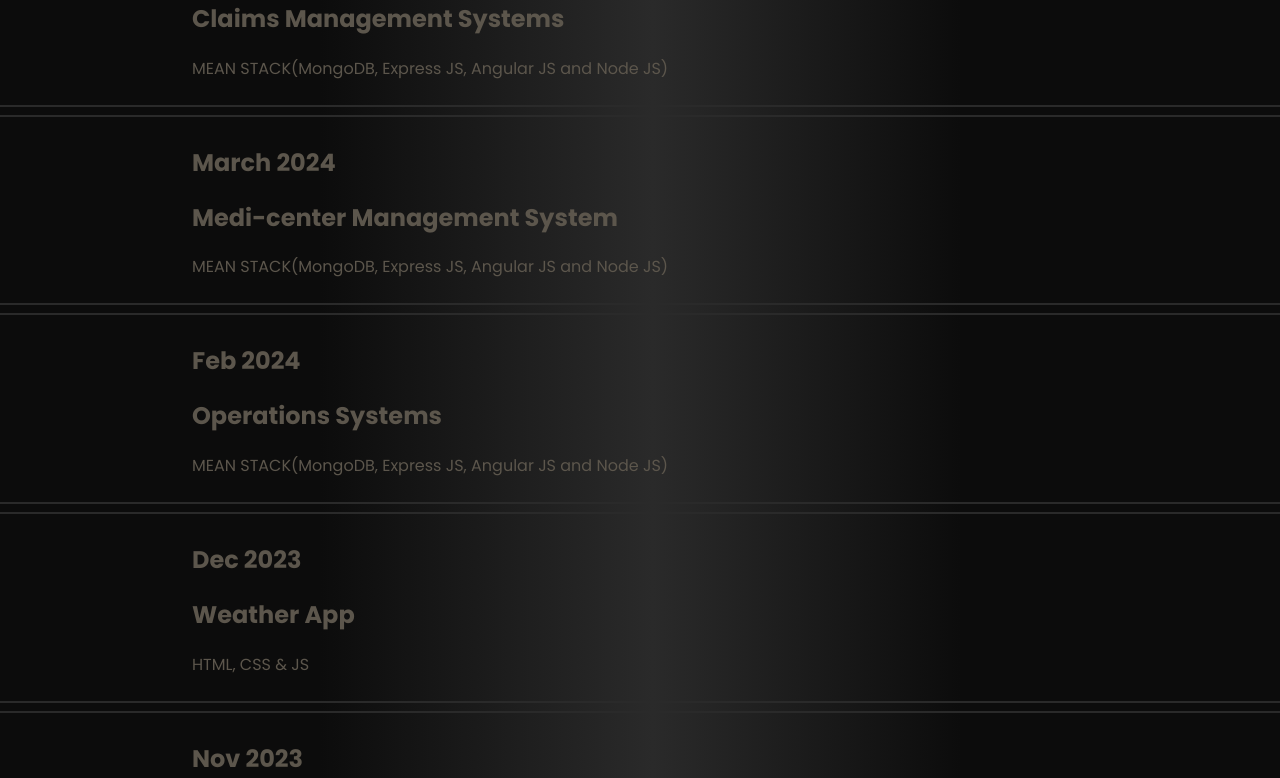
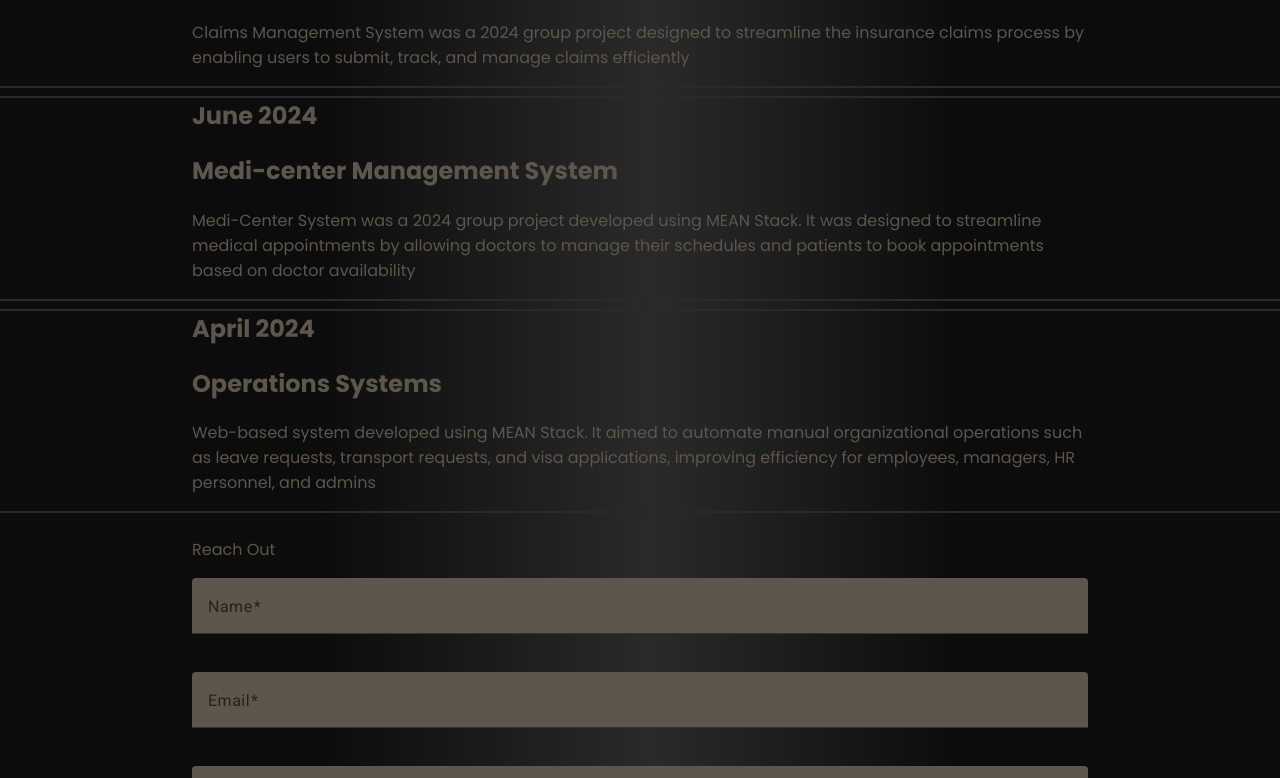
Before and after one commit to Simphiwe20/portfolio-website, an Angular app: page /home/projects in a window 1280 px wide. Shown: the part 1242-2020 px from the top of the page. Built offline with nearby package versions, Linux system fonts and the light colour scheme; a web font is replaced by a local one.

Commit message:
minor changes

```diff
--- a/src/app/components/home/home.component.html
+++ b/src/app/components/home/home.component.html
@@ -1,7 +1,4 @@
 <div #home class="main-container full-height flex gap column center-center">
-    <!-- <div class="cursor" id="cursor">
-
-    </div> -->
     <div class="width-95 height-95">
         <header class=" full-width flex spacebetween ">
             <div>
--- a/src/app/components/projects/projects.component.html
+++ b/src/app/components/projects/projects.component.html
@@ -4,20 +4,22 @@
             <p class="title width-70">Previous Work</p>
         </div>
         <div class="projects" *ngFor="let project of projects">
-            <hr>
+            <hr class="no-m">
             <div class="middle"></div>
             <div class="project flex center-center hover">
-                <div class="width-70 flex gap-2">
-                    <a [href]="project.link" target="_blank">
-                        <h2>{{project.year}}</h2>
-                        <div class="">
+                <a class="width-70 "  [href]="project.link" target="_blank">
+
+                    <div class="flex column">
+                        <h2 class="no-m">{{project.year}}</h2>
+                        <div>
                             <h2>{{project.name}}</h2>
-                            <p>{{project.technologies}}</p>
+                            <p>{{project.descriprion}}</p>
                         </div>
-                    </a>
-                </div>
+                    </div>
+                </a>
+
             </div>
-            <hr>
+            <hr class="no-margin-top">
         </div>
         <div class="cursor"></div>
     </div>
--- a/src/app/components/projects/projects.component.ts
+++ b/src/app/components/projects/projects.component.ts
@@ -16,11 +16,9 @@ export class ProjectsComponent implements AfterViewInit {
 
   projects: any[] = [
 
-    { name: 'Claims Management Systems', year: 'March 2024', technologies: 'MEAN STACK(MongoDB, Express JS, Angular JS and Node JS)', link: 'https://github.com/Simphiwe20/cms.git' },
-    { name: 'Medi-center Management System', year: 'March 2024', technologies: 'MEAN STACK(MongoDB, Express JS, Angular JS and Node JS)', link: 'https://github.com/Simphiwe20/medical-center-systems.git' },
-    { name: 'Operations Systems', year: 'Feb 2024', technologies: 'MEAN STACK(MongoDB, Express JS, Angular JS and Node JS)', link: 'https://github.com/Simphiwe20/operations-system.git' },
-    { name: 'Weather App', year: 'Dec 2023', technologies: 'HTML, CSS & JS', link: 'https://github.com/Simphiwe20/My-Weather-App.git' },
-    { name: 'Basic Calculator', year: 'Nov 2023', technologies: 'HTML, CSS, JS', link: 'https://github.com/Simphiwe20/operations-system.git' },
+    { name: 'Claims Management Systems', year: 'November 2024', descriprion: "Claims Management System was a 2024 group project designed to streamline the insurance claims process by enabling users to submit, track, and manage claims efficiently", technologies: 'MEAN STACK(MongoDB, Express JS, Angular JS and Node JS)', link: 'https://github.com/Simphiwe20/cms.git' },
+    { name: 'Medi-center Management System', year: 'June 2024', descriprion: "Medi-Center System was a 2024 group project developed using MEAN Stack. It was designed to streamline medical appointments by allowing doctors to manage their schedules and patients to book appointments based on doctor availability", technologies: 'MEAN STACK(MongoDB, Express JS, Angular JS and Node JS)', link: 'https://github.com/Simphiwe20/medical-center-systems.git' },
+    { name: 'Operations Systems', year: 'April 2024', descriprion: "Web-based system developed using MEAN Stack. It aimed to automate manual organizational operations such as leave requests, transport requests, and visa applications, improving efficiency for employees, managers, HR personnel, and admins", technologies: 'MEAN STACK(MongoDB, Express JS, Angular JS and Node JS)', link: 'https://github.com/Simphiwe20/operations-systems2.0' }
   ]
   cursor: any
 
--- a/src/styles.scss
+++ b/src/styles.scss
@@ -129,6 +129,10 @@ body { margin: 0;
     margin: 0;
 }
 
+.no-margin-top {
+    margin-top: 0px;
+}
+
 .m-t-70 {
     margin-top: 70px;
 }
```
